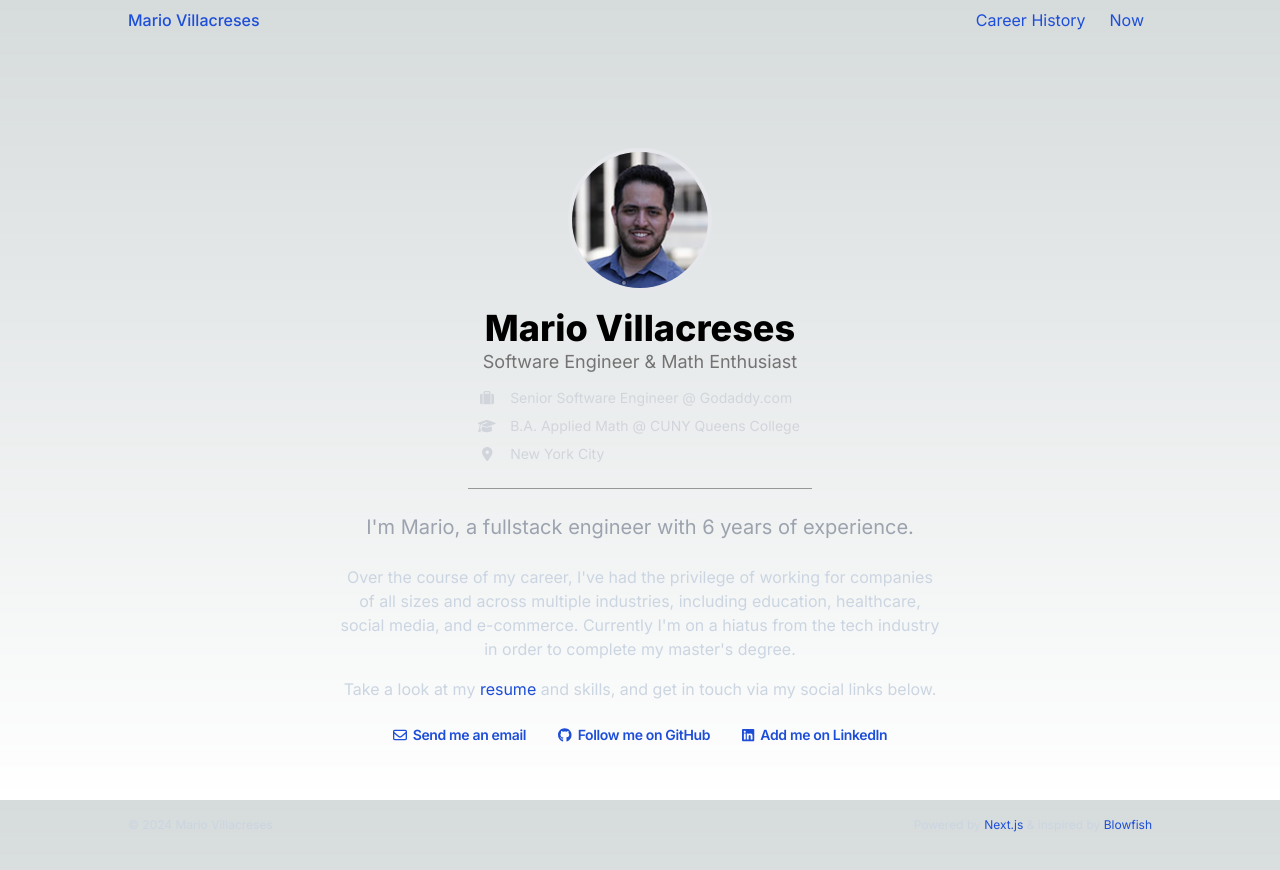
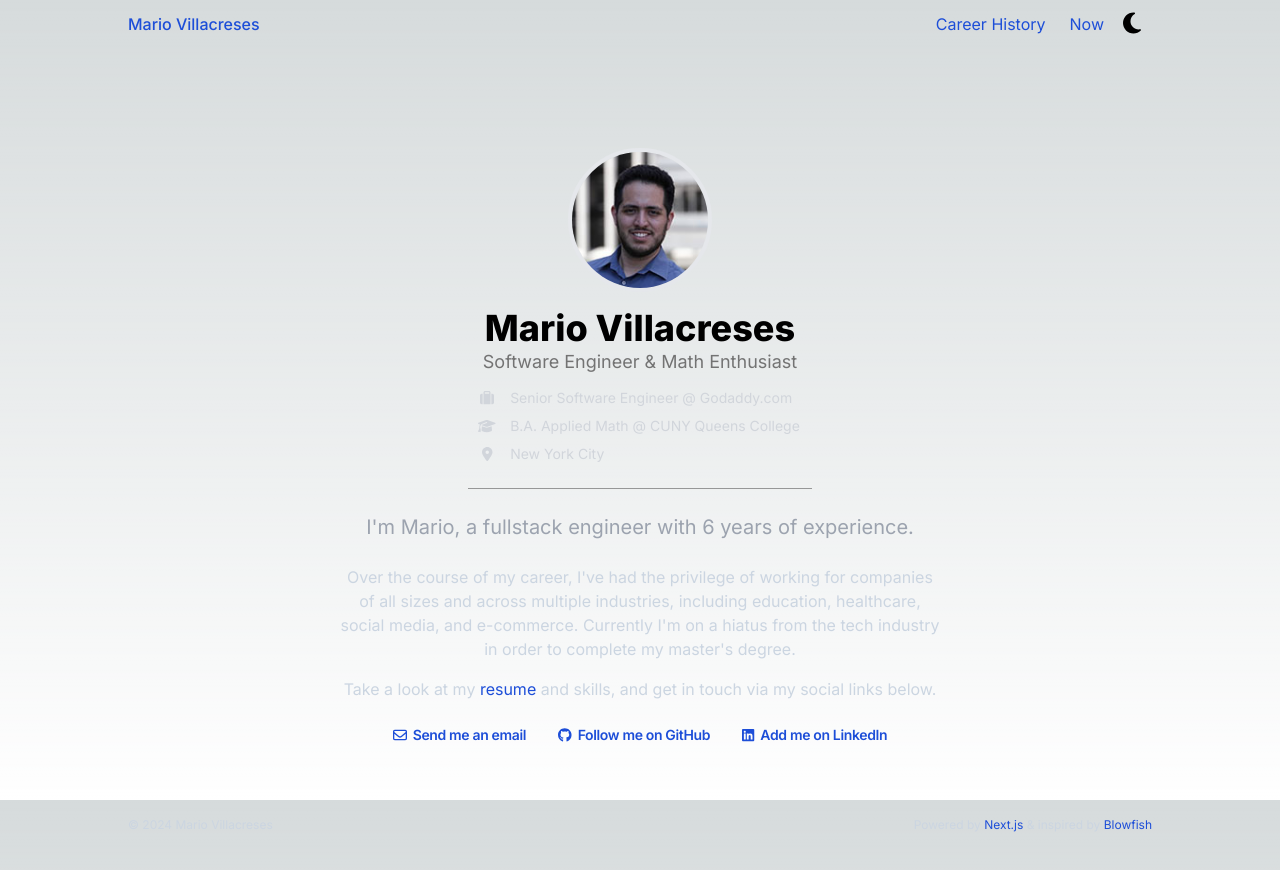
Before and after one commit to villacreses/personal-site, a Next.js app: page / in a window 1280 px wide. Shown: the top 870 px of the page. Built offline with nearby package versions, Linux system fonts and the light colour scheme.

Commit message:
Build dark mode toggle component

```diff
--- a/src/components/Icon.tsx
+++ b/src/components/Icon.tsx
@@ -32,6 +32,8 @@ import {
   faScrewdriverWrench,
   faBookOpen,
   faXmark,
+  faSun,
+  faMoon,
 } from "@fortawesome/free-solid-svg-icons";
 
 export enum ExperienceCategory {
@@ -65,6 +67,8 @@ export const iconMap = {
   tools: faScrewdriverWrench,
   book: faBookOpen,
   xmark: faXmark,
+  sun: faSun,
+  moon: faMoon,
   [ExperienceCategory.JOBS]: faSuitcase,
   [ExperienceCategory.HACKATHON]: faHourglass,
   [ExperienceCategory.EDUCATION]: faGraduationCap,
--- a/src/components/Menu/Menu.tsx
+++ b/src/components/Menu/Menu.tsx
@@ -95,10 +95,15 @@ type MenuCloseButtonProps = Omit<
 >;
 
 const MenuCloseButton: FC<MenuCloseButtonProps> = (props) => {
-  const { closeMenu } = useMenuContext();
+  const { closeMenu, menuOpen } = useMenuContext();
 
   return (
-    <button type="button" onClick={closeMenu} {...props}>
+    <button
+      type="button"
+      onClick={closeMenu}
+      tabIndex={menuOpen ? 1 : -1}
+      {...props}
+    >
       <Icon iconId="xmark" />
     </button>
   );
--- /dev/null
+++ b/src/components/ToggleDarkMode.tsx
@@ -0,0 +1,25 @@
+import { useCallback, useState } from "react";
+import { Icon } from ".";
+
+const useDarkModeToggle = () => {
+  const [isDark, setIsDark] = useState(true);
+
+  const toggleLightDark = useCallback(() => {
+    setIsDark((prev) => !prev);
+  }, []);
+
+  return {
+    iconId: isDark ? "moon" : "sun",
+    toggleLightDark,
+  } as const;
+};
+
+export function ToggleDarkMode() {
+  const { iconId, toggleLightDark } = useDarkModeToggle();
+
+  return (
+    <button type="button" className="text-2xl" onClick={toggleLightDark}>
+      <Icon iconId={iconId} className="w-6" />
+    </button>
+  );
+}
--- a/src/components/TopNavbar.tsx
+++ b/src/components/TopNavbar.tsx
@@ -4,6 +4,7 @@ import DefaultLink from "next/link";
 import { ComponentProps, FC } from "react";
 import { useScrollTracker } from "@/hooks";
 import BurgerMenu from "./BurgerMenu";
+import { ToggleDarkMode } from "./ToggleDarkMode";
 
 type TNavLink = {
   href: string;
@@ -44,20 +45,25 @@ export default function TopNavbar() {
           className="absolute inset-x-0 top-0 h-full backdrop-blur-2xl"
           style={{ opacity: navbarBlurOpacity }}
         />
-        <div className="m-auto max-w-[64rem] flex flex-row justify-between items-center relative">
-          <nav>
+        <div className="m-auto max-w-[64rem] flex flex-row items-center relative">
+          <nav className="mr-auto">
             <Link href="/">Mario Villacreses</Link>
           </nav>
-          <nav className="hidden xs:block">
-            <ul className="flex flex-row gap-x-2">
+          <nav>
+            <ul className="flex flex-row gap-x-5 xs:gap-x-2 items-center">
               {navLinks.map((props) => (
-                <li key={props.href}>
+                <li key={props.href} className="hidden xs:block">
                   <Link {...props} className="px-2 py-1" />
                 </li>
               ))}
+              <li>
+                <ToggleDarkMode />
+              </li>
+              <li>
+                <BurgerMenu items={menuNavLinks} />
+              </li>
             </ul>
           </nav>
-          <BurgerMenu items={menuNavLinks} />
         </div>
       </div>
       <div className="min-h-[148px]" />
```
